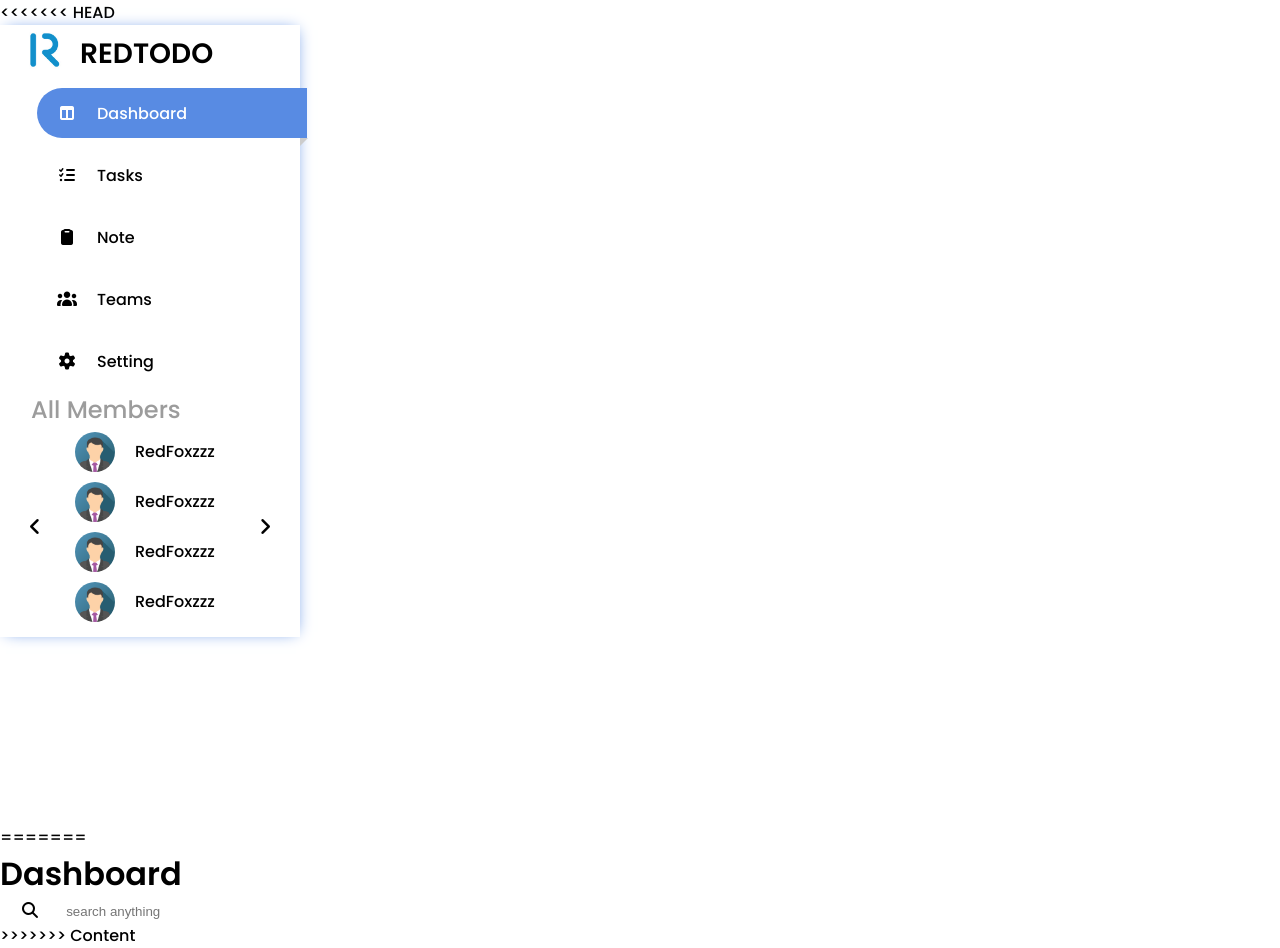
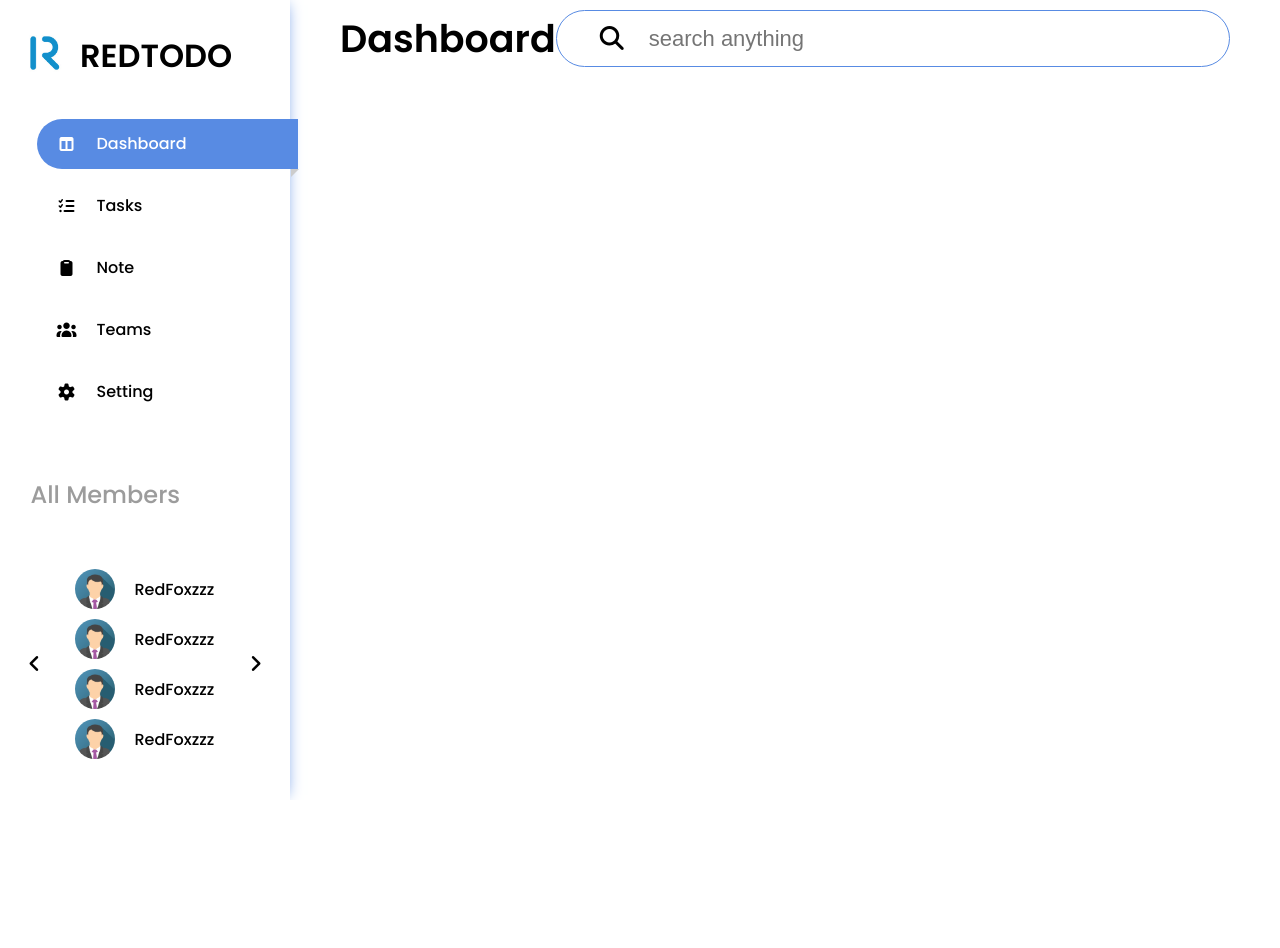
Before and after one commit to RedFox2812/REDTODO, a plain HTML site: page index.html in a window 1280 px wide. After the commit the page ends 800 px from the top, so only its background shows below. Drawn offline with Linux system fonts and the light colour scheme.

Commit message:
commit Sidebar and Content

```diff
--- a/asset/Css/content.css
+++ b/asset/Css/content.css
@@ -0,0 +1,32 @@
+.content-header{
+    display: flex;
+    justify-content: space-between;
+    align-items: center;
+    width: 100%;
+}
+.content-header__h1{
+    font-weight: 600;
+    font-size: 38px;
+}
+.content-header__search{
+    display: flex;
+    justify-content: center;
+    align-items: center;
+    width: 80%;
+    max-width: 740px;
+    border:1px solid #588be3;
+    padding: 10px 20px;
+    border-radius: 50px;
+    display: flex;
+    justify-content: left;
+    align-items: center;
+}
+.search__icon{
+    font-size: 24px;
+}
+.search__input{
+    font-size: 22px;
+    border:none;
+    outline: none;
+    width: 100%;
+}
--- a/asset/Css/sidebar.css
+++ b/asset/Css/sidebar.css
@@ -1,14 +1,13 @@
 #sidebar{
-    position: fixed;
     display:flex;
     align-items:center;
     justify-content:center;
     flex-direction:column;
-    min-width: 200px;
-    width: 300px;
+    min-width: 290px;
     height: auto;
     box-shadow: 1px 0px 15px -5px #588be3;
 }
+
 .sidebar-header{
     display: flex;
     justify-content: left;
@@ -45,6 +44,7 @@
     padding: 0 40px 0 10px;
     border-radius: 25px 0px 0px 25px;
     margin: 6px;
+    margin-right: 0;
     transition: all 0.25s linear;
 }
 .tabList-item:hover {
--- a/asset/Css/style.css
+++ b/asset/Css/style.css
@@ -9,4 +9,15 @@ html, body{
 }
 .main{
     height: 100%;
+    display: flex;
+    justify-content: space-between;
 }
+#sidebar{
+}
+#content{
+    flex: 2;
+    margin: 10px 50px;
+    display:flex;
+    align-items:center;
+    flex-direction:column;
+}
--- a/index.html
+++ b/index.html
@@ -15,12 +15,11 @@
     </style>
 </head>
 <body>
-<<<<<<< HEAD
     <div class="main">
         <div id="sidebar">
             <div class="sidebar-header">
                 <div class="logo"><img id="logo" src="./img/logo_size.jpg" alt=""></div>
-                <div class="p2 fw6">REDTODO</div>
+                <h1 class="">REDTODO</h1>
             </div>
             <div class="sidebar-tabList">
                 <div class="sidebar-tabList__top">
@@ -72,22 +71,21 @@
                 </div>
             </div>
         </div>
-        <div class="content"></div>
+        <div id="content">
+            <div class="content-header">
+                <h1 class="content-header__h1">
+                    Dashboard
+                </h1>
+                <label class="content-header__search">
+                    <span class="search__icon"><i class="fa-solid fa-magnifying-glass"></i></span>
+                    <input type="text" class="search__input" placeholder="search anything">
+                </label>
+            </div>
+            <div class="content-body">
+            </div>
+        </div>
     </div>
     <script src="./asset/JS/app.js"></script>
     <script src="./asset/JS/feature-sidebar.js"></script>
-=======
-    <div class="Content-header">
-        <h1 class="content-header__h1">
-            Dashboard
-        </h1>
-        <div class="content-header__search">
-            <i class="fa-solid fa-magnifying-glass"></i>
-            <input type="text" class="search__input" placeholder="search anything">
-        </div>
-    </div>
-    <div class="Content-body">
-    </div>
->>>>>>> Content
 </body>
 </html>
```
